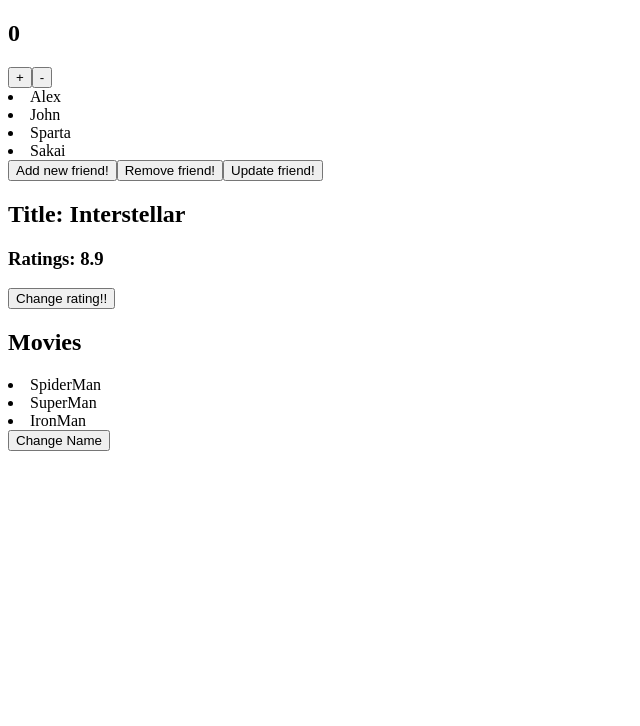
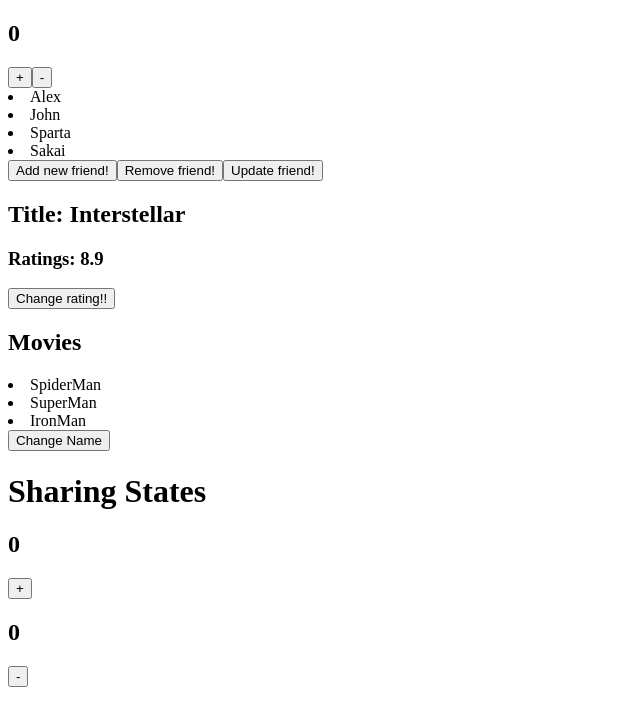
Before and after one commit to anandku06/ReactJs_Leveling, a React (Vite) app in the folder React_learns/: page / in a window 1280 px wide. Shown: the top 726 px of the page, without its empty margins (0-640 px from the left). Built offline with nearby package versions, Linux system fonts and the light colour scheme.

Commit message:
add SharingStates component; implement counter functionality with shared state using useState hook

```diff
--- a/React_learns/src/components/App.jsx
+++ b/React_learns/src/components/App.jsx
@@ -19,6 +19,7 @@ import StyleCard from "./StyleCard.jsx";
 import ProfileCard from "./ProfileCard.jsx";
 import IconComponent from "./IconComponent.jsx";
 import States from "./States.jsx";
+import SharingStates from "./SharingStates.jsx";
 
 const App = () => {
   return (
@@ -33,6 +34,7 @@ const App = () => {
       <ProfileCard />
       <IconComponent /> */}
       <States />
+      <SharingStates />
     </>
   );
 }; // first letter of the function should be capitalise and should always return a HTML container
--- /dev/null
+++ b/React_learns/src/components/C1.jsx
@@ -0,0 +1,14 @@
+import React from 'react'
+
+const C1 = ({count, onClickHandler}) => {
+    // here the destructured elements are rendered and used
+    // the click function is also used as the click event handler
+  return (
+    <div>
+        <h2>{count}</h2>
+        <button onClick={onClickHandler}>+</button>
+    </div>
+  )
+}
+
+export default C1
--- /dev/null
+++ b/React_learns/src/components/C2.jsx
@@ -0,0 +1,12 @@
+import React from 'react'
+
+const C2 = ({count, onClickHandler}) => {
+  return (
+    <div>
+        <h2>{count}</h2>
+        <button onClick={onClickHandler}>-</button>
+    </div>
+  )
+}
+
+export default C2
--- /dev/null
+++ b/React_learns/src/components/SharingStates.jsx
@@ -0,0 +1,18 @@
+import React, { useState } from "react";
+import C1 from "./C1";
+import C2 from "./C2";
+
+const SharingStates = () => {
+    // made a useState hook for counter
+    const [count, setCount] = useState(0)
+  return (
+  <div>
+    <h1>Sharing States</h1>
+    <C1 count={count} onClickHandler={() => setCount(c => c + 1)} />
+    <C2 count={count} onClickHandler={() => setCount(c => c - 1)} />
+  </div>);
+};
+
+export default SharingStates;
+
+// in C1 and C2 components the current state of the count and the setCount function are shared using props
```
